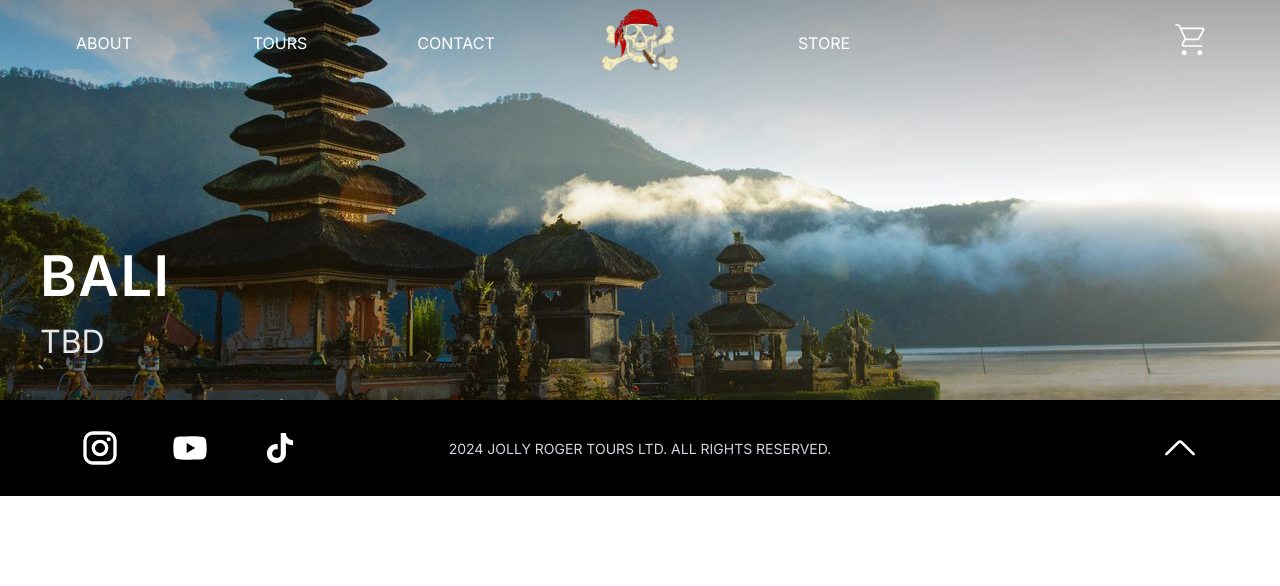
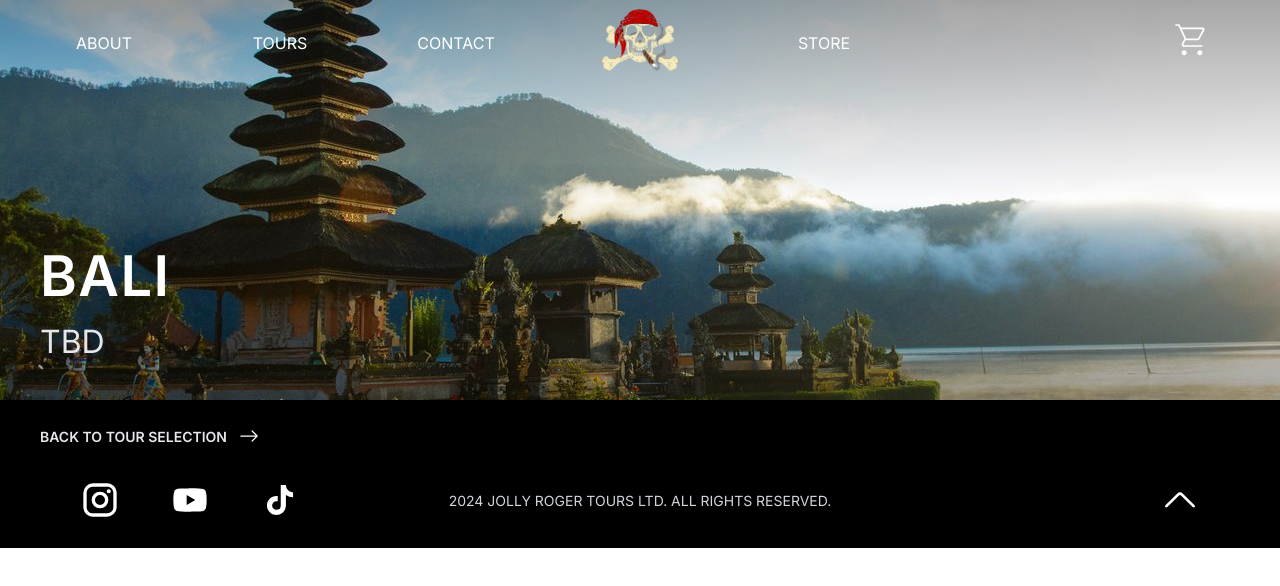
Before and after one commit to DWC97/j3-v3-project, a Next.js app: page /bali in a window 1280 px wide. Shown: the top 586 px of the page. Built offline with nearby package versions, Linux system fonts and the light colour scheme.

Commit message:
back to tours content + black bg

```diff
--- a/src/app/[tourId]/page.tsx
+++ b/src/app/[tourId]/page.tsx
@@ -1,5 +1,6 @@
 "use client"
 
+import Link from 'next/link'
 import toursData from "@/data/tours.json"
 
 export default function tourDetails({ params }: { params: { tourId: string }}){
@@ -9,9 +10,9 @@ export default function tourDetails({ params }: { params: { tourId: string }}){
     })
 
     return (
-        <div>
-            <div className="w-full h-[400px] relative flex flex-col justify-end">
-                <img src={tour?.imageSrc} className="absolute object-cover object-center w-full h-[400px] -z-30"/>
+        <div className="bg-black -z-50">
+            <div className="w-full h-[400px] relative flex flex-col justify-end z-0">
+                <img src={tour?.imageSrc} className="absolute object-cover object-center w-full h-[400px] -z-10"/>
                 <div className="absolute h-[200px] w-full top-0 left-0 bg-gradient-to-b from-black to-transparent opacity-35 z-0"/>
                 <div className="absolute h-[200px] w-full bottom-0 left-0 bg-gradient-to-t from-black to-transparent opacity-35 z-0"/>
                 <div className="w-full h-1/2 flex flex-col justify-center z-10 pl-10">
@@ -19,6 +20,15 @@ export default function tourDetails({ params }: { params: { tourId: string }}){
                     <h3 className="text-[32px] text-gray-200">{tour?.title.toUpperCase()}</h3>
                 </div>
             </div>
+            <Link href={"/#tours"} className="ml-10 mt-5 bg-black flex flex-row items-center w-[230px]">
+                <span className="text-gray-200 text-[14px] font-semibold">BACK TO TOUR SELECTION</span>
+                <svg xmlns="http://www.w3.org/2000/svg" className='pl-3' width={32} height={32} viewBox="0 0 16 16"><path fill="white" fillRule="evenodd" d="M1 8a.5.5 0 0 1 .5-.5h11.793l-3.147-3.146a.5.5 0 0 1 .708-.708l4 4a.5.5 0 0 1 0 .708l-4 4a.5.5 0 0 1-.708-.708L13.293 8.5H1.5A.5.5 0 0 1 1 8"></path></svg>
+            </Link>
+            <div className="w-full flex flex-row relative">
+                <div className="flex flex-col">
+
+                </div>
+            </div>
         </div>
     )
 }
--- a/src/data/tours.json
+++ b/src/data/tours.json
@@ -7,7 +7,15 @@
             "duration": 10,
             "price": 999,
             "imageSrc": "/slides/northern-thailand.jpg",
-            "available": true
+            "available": true,
+            "tagline": "Get the ultimate Northern Thailand experience with us as we dive into the vibrant culture, stunning landscapes, and delicious cuisine of the region.",
+            "description1": "Our adventure starts in the heart of the nightlife scene, Bangkok, where we'll explore the bustling night markets and indulge in authentic Thai street food before hitting the clubs and bars where the party doesn't stop... Bangkok is also the fighting capital of the world so we'll be bringing you to one of the top Muay Thai gyms to learn the basics. Next, we'll head to Ayutthaya, where we'll explore the temples and palaces that make up the ancient ruins.",
+            "description2": "Then, it's further north and onto Chiang Mai, a beautiful city nestled in the mountains. Chiang Mai is home to the most ethical elephant sanctuaries in Thailand and the best water park in the world which is built into a canyon.Finally, we'll finish in Pai by tubing down the river and relaxing in the hot springs before looping back to Bangkok with a night out in Chiang Mai on the way.",
+            "mapUrl": "",
+            "activities": "",
+            "included": "",
+            "needed": "You will need a tourist visa to be in Thailand. They will give you one on arrival to the country. - It's compulsory for you to have personal travel insurance for this trip. We can help you find a provider if you don't have any.",
+            "gallery": []
         },
         {
             "id": 2,
```
